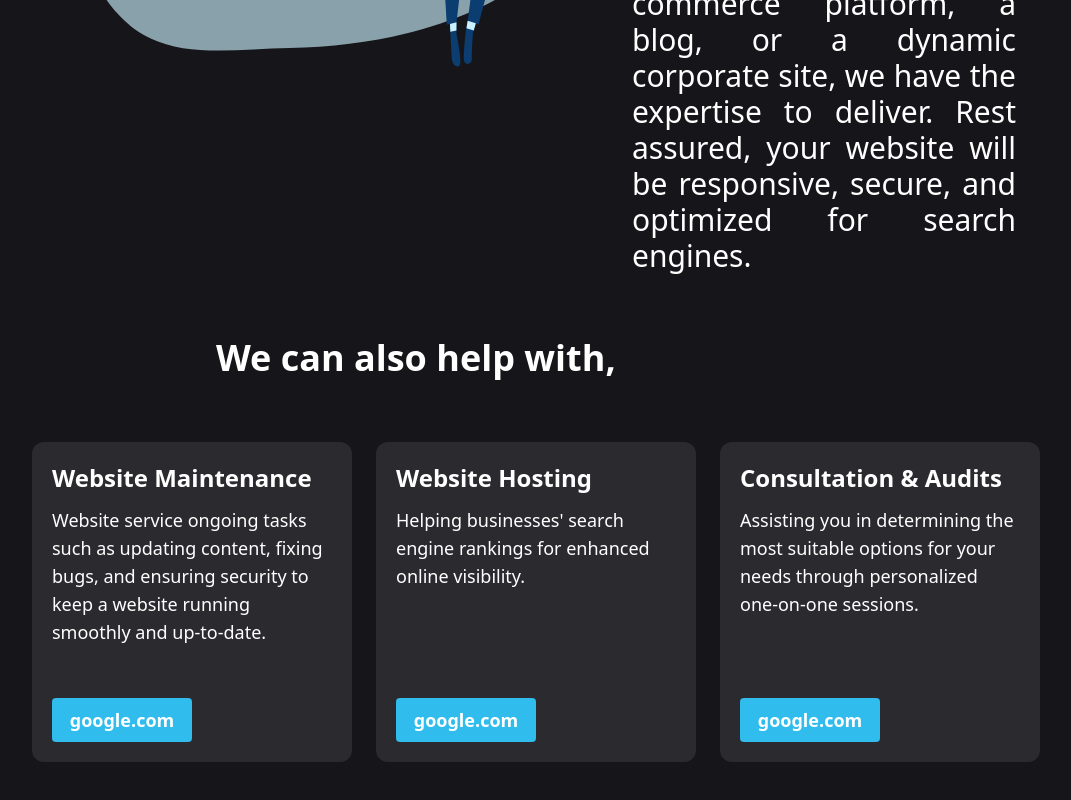
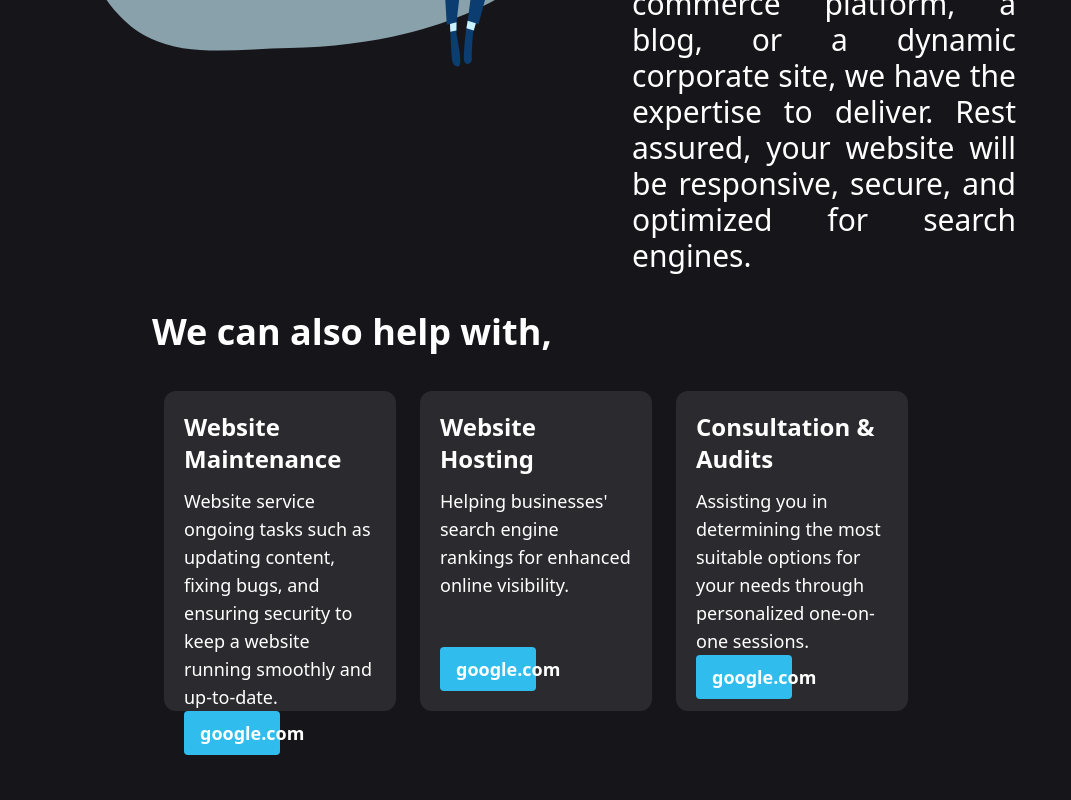
Before and after one commit to The-AM-Venture/homepage, a Next.js app: page / in a window 1280 px wide. Shown: the part 3163-3963 px from the top of the page, without its empty margins (104-1175 px from the left). After the commit the page ends 3918 px from the top, so only its background shows below. Built offline with nearby package versions, Linux system fonts and the light colour scheme.

Commit message:
change responsiveness

```diff
--- a/src/app/components/services.js
+++ b/src/app/components/services.js
@@ -29,8 +29,8 @@ export default function Services() {
                         <p className='text-lg sm:text-xl md:text-lg lg:text-3xl text-justify'>Behind every beautiful website is a robust framework. Our skilled developers are masters of their craft, employing the latest web technologies to bring your vision to life. Whether you need an e-commerce platform, a blog, or a dynamic corporate site, we have the expertise to deliver. Rest assured, your website will be responsive, secure, and optimized for search engines.</p>
                     </div>
                 </div>
-
-                <h3 className='text-4xl font-bold mt-[5%] mb-[5%] md:ml-[25%]'>We can also help with,</h3>
+                <div className='flex flex-col mx-0 lg:mx-[20%]'>
+                <h3 className='text-4xl font-bold mt-[5%] mb-[5%]'>We can also help with,</h3>
                 <div className='flex flex-col md:flex-row justify-center mb-[5%]'>
                     {
                         services.map((service,i) =>
@@ -46,6 +46,8 @@ export default function Services() {
 
                     }
                 </div>
+
+                </div>
         </section>
     </>
   )
```
